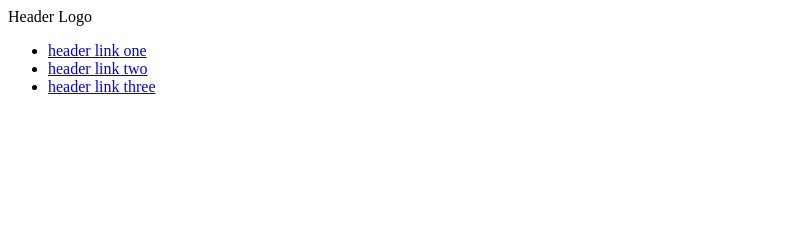
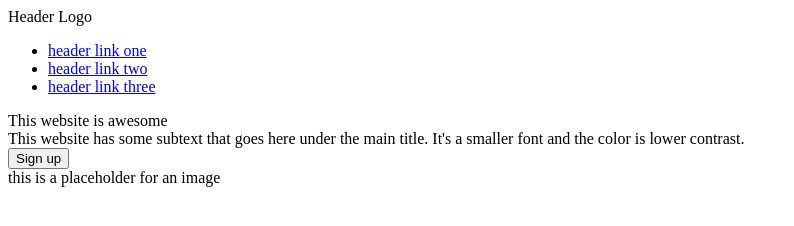
Before and after one commit to robita1/landing-page, a plain HTML site: page index.html in a window 1280 px wide. Shown: the whole page, without its empty margins (0-794 px from the left). Drawn offline with Linux system fonts and the light colour scheme.

Commit message:
-add header content and placeholder for image
-a title, subtext and sign-up button, and placeholder

```diff
--- a/index.html
+++ b/index.html
@@ -17,6 +17,15 @@
                 </ul>
             </nav>
         </div>
+        <div class="first-header-body">
+            <div class="content">
+              <div class="title">This website is awesome</div>
+               <div class="header-subtext">This website has some subtext that goes here under the main title. It's a smaller font and the color is lower contrast.</div>
+                <button class="first-sign-up">Sign up</button>
+            </div>
+            <div class="placeholder">this is a placeholder for an image</div>
+
+        </div>
     </header>
 </body>
 </html>
```
